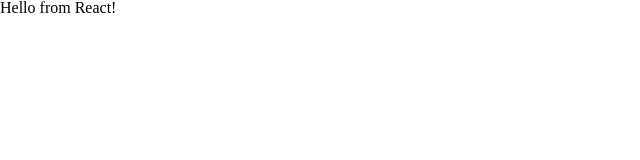
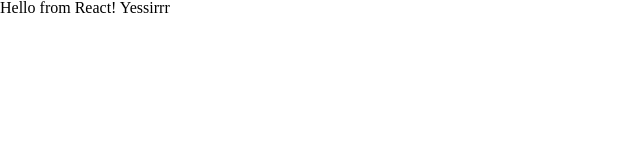
Before and after one commit to chingu-voyages/v40-bears-team-37, a React (Create React App) app in the folder client/: page / in a window 1280 px wide. Shown: the top 160 px of the page, without its empty margins (0-640 px from the left). Built offline with nearby package versions, Linux system fonts and the light colour scheme.

Commit message:
update frontend

```diff
--- a/client/src/App.tsx
+++ b/client/src/App.tsx
@@ -1,6 +1,6 @@
 function App() {
   return (
-    <p>Hello from React!</p>
+    <p>Hello from React! Yessirrr</p>
   );
 }
 
```
